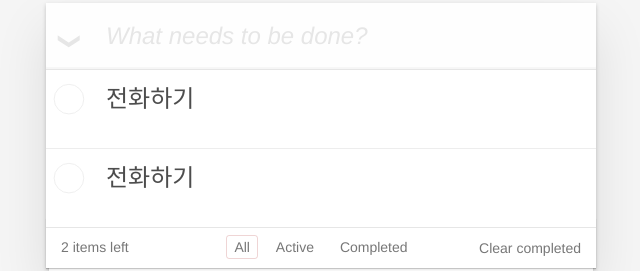
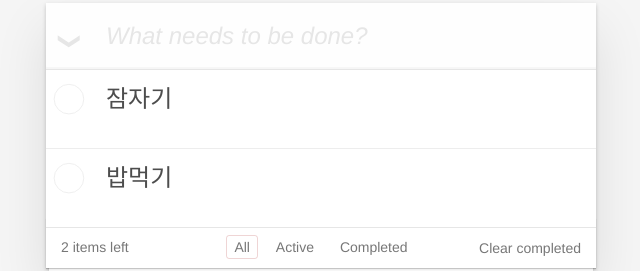
Before and after one commit to CallMeYul/realworld-react-redux, a React app: page / in a window 1280 px wide. Shown: the part 127-398 px from the top of the page, without its empty margins (319-959 px from the left). Built offline with nearby package versions, Linux system fonts and the light colour scheme.

Commit message:
TodoItem이 props를 받도록 수정

```diff
--- a/src/Main.jsx
+++ b/src/Main.jsx
@@ -1,14 +1,14 @@
 import React from 'react';
 
-function TodoItem(){
+function TodoItem({content, completed}){
   return(
-    <li className="complted">
+    <li className={completed ? 'completed' : ''}>
       <div className="view">
-        <input type="checkbox" checked={false} className="toggle" />
-        <label>전화하기</label>
+        <input type="checkbox" checked={completed} className="toggle" />
+        <label>{content}</label>
         <button className="desrtoy"></button>
       </div>
-      <input className="edit" value="전화하기" />
+      <input className="edit" value={content} />
     </li>
   )
 }
@@ -19,8 +19,8 @@ export default function Main(){
       <input id="toggle-all" className="toggle-all" type="checkbox" checked={false} />
       <label htmlFor="toggle-all"></label>
       <ul className="todo-list">
-        <TodoItem />
-        <TodoItem />
+        <TodoItem content="잠자기" complete={false}/>
+        <TodoItem content="밥먹기" complete={true}/>
       </ul>
     </section>
   )
```
